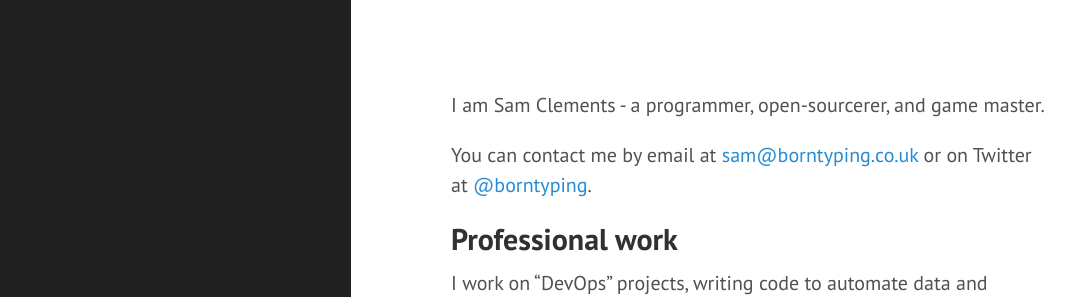
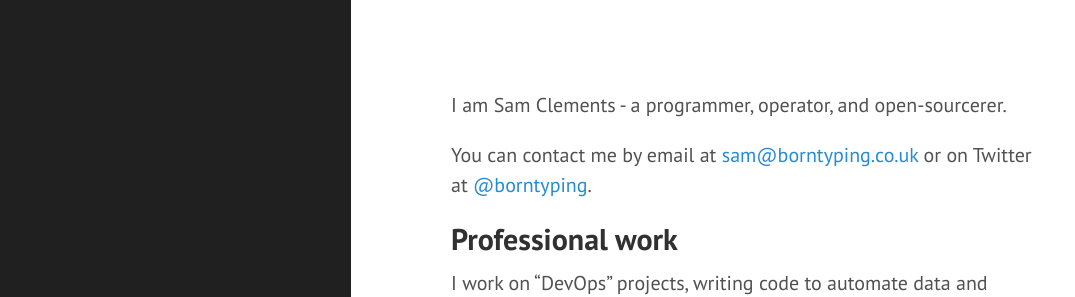
Before and after one commit to borntyping/borntyping.github.io, a Jekyll site: the page built from index.md, in a window 1280 px wide and 900 px high. Shown: the top 297 px of the window, without its empty margins (9-1084 px from the left). Built offline with Jekyll 4.4.1, drawn with Linux system fonts in a browser that asks for light colours.

Commit message:
Update index.md

```diff
--- a/index.md
+++ b/index.md
@@ -2,7 +2,7 @@
 layout: page
 ---
 
-I am Sam Clements - a programmer, open-sourcerer, and game master.
+I am Sam Clements - a programmer, operator, and open-sourcerer.
 
 You can contact me by email at [sam@borntyping.co.uk][email] or on Twitter at [@borntyping][twitter].
 
```
